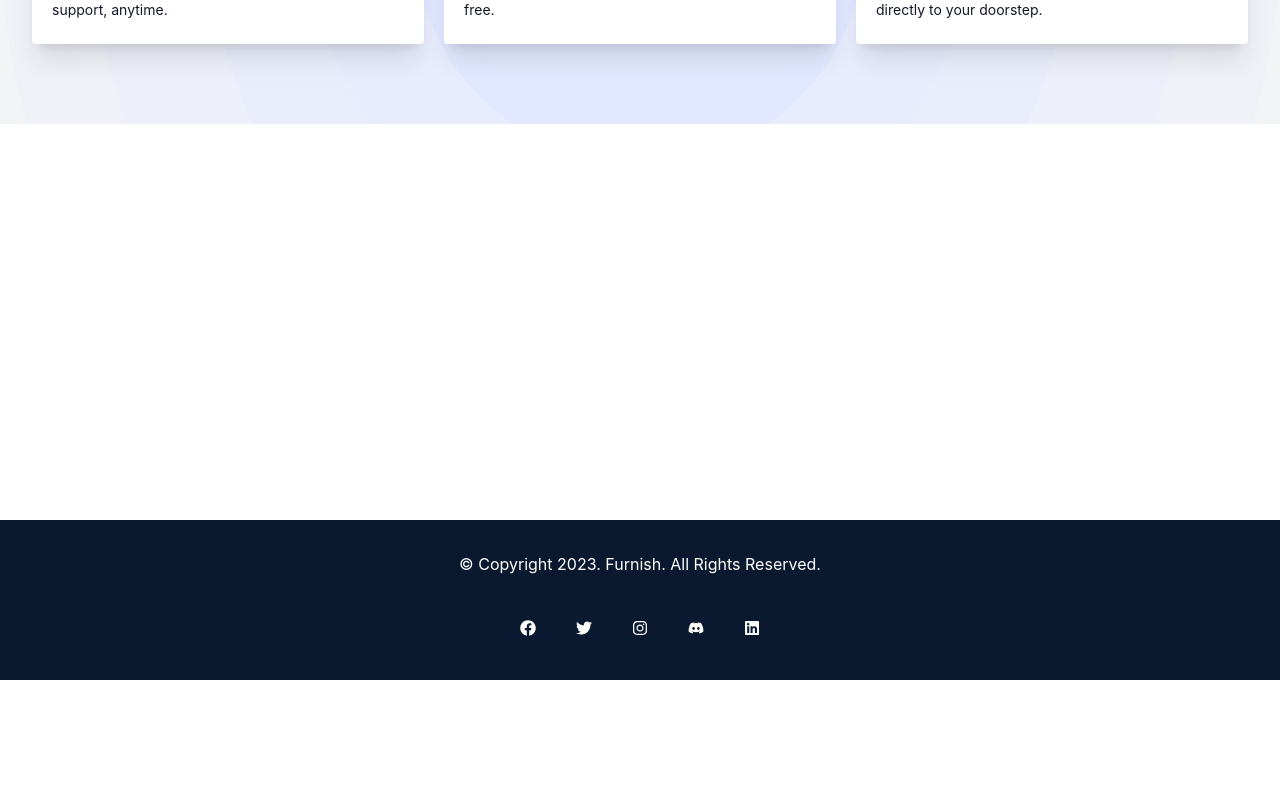
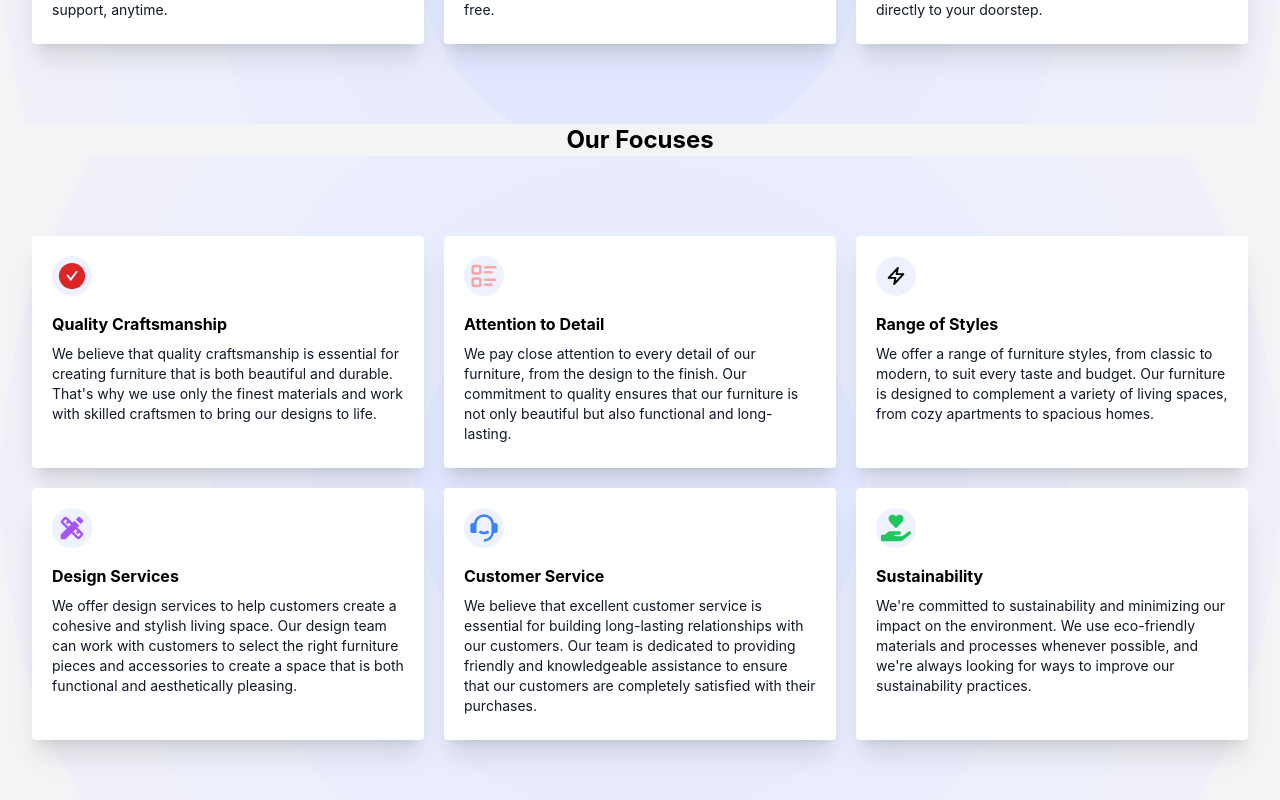
Before and after one commit to zobayertihan/Furnish, a React (Create React App) app: page / in a window 1280 px wide. Shown: the part 360-1160 px from the top of the page. Before the commit the page ends 1040 px from the top, so only its background shows below. Built offline with nearby package versions, Linux system fonts and the light colour scheme.

Commit message:
Homepage updated

```diff
--- a/src/pages/Home/Home.js
+++ b/src/pages/Home/Home.js
@@ -96,7 +96,133 @@ const Home = () => {
                     </div>
                 </div>
             </div>
-
+            <div className="bg-gray-100">
+                <h1 className='text-center m-auto text-black text-2xl font-bold'>Our Focuses</h1>
+                <div className="relative px-4 py-16 mx-auto sm:max-w-xl md:max-w-full lg:max-w-screen-xl md:px-24 lg:px-8 lg:py-20">
+                    <div className="absolute inset-x-0 top-0 items-center justify-center hidden overflow-hidden md:flex md:inset-y-0">
+                        <svg
+                            viewBox="0 0 88 88"
+                            className="w-full max-w-screen-xl text-indigo-100"
+                        >
+                            <circle fill="currentColor" cx="44" cy="44" r="15.5" />
+                            <circle
+                                fillOpacity="0.2"
+                                fill="currentColor"
+                                cx="44"
+                                cy="44"
+                                r="44"
+                            />
+                            <circle
+                                fillOpacity="0.2"
+                                fill="currentColor"
+                                cx="44"
+                                cy="44"
+                                r="37.5"
+                            />
+                            <circle
+                                fillOpacity="0.3"
+                                fill="currentColor"
+                                cx="44"
+                                cy="44"
+                                r="29.5"
+                            />
+                            <circle
+                                fillOpacity="0.3"
+                                fill="currentColor"
+                                cx="44"
+                                cy="44"
+                                r="22.5"
+                            />
+                        </svg>
+                    </div>
+                    <div className="relative grid gap-5 sm:grid-cols-1 lg:grid-cols-3">
+                        <div className="flex flex-col justify-between overflow-hidden text-left transition-shadow duration-200 bg-white rounded shadow-xl group hover:shadow-2xl">
+                            <div className="p-5">
+                                <div className="flex items-center justify-center w-10 h-10 mb-4 rounded-full bg-indigo-50">
+                                    <AiFillCheckCircle size={30} className='text-red-600' />
+                                </div>
+                                <p className="mb-2 font-bold">Quality Craftsmanship</p>
+                                <p className="text-sm leading-5 text-gray-900">
+                                    We believe that quality craftsmanship is essential for creating furniture that is both beautiful and durable. That's why we use only the finest materials and work with skilled craftsmen to bring our designs to life.
+                                </p>
+                            </div>
+                            <div className="w-full h-1 ml-auto duration-300 origin-left transform scale-x-0 bg-deep-purple-accent-400 group-hover:scale-x-100" />
+                        </div>
+                        <div className="flex flex-col justify-between overflow-hidden text-left transition-shadow duration-200 bg-white rounded shadow-xl group hover:shadow-2xl">
+                            <div className="p-5">
+                                <div className="flex items-center justify-center w-10 h-10 mb-4 rounded-full bg-indigo-50">
+                                    <TbListDetails size={30} className='text-red-300' />
+                                </div>
+                                <p className="mb-2 font-bold">Attention to Detail</p>
+                                <p className="text-sm leading-5 text-gray-900">
+                                    We pay close attention to every detail of our furniture, from the design to the finish. Our commitment to quality ensures that our furniture is not only beautiful but also functional and long-lasting.
+                                </p>
+                            </div>
+                            <div className="w-full h-1 ml-auto duration-300 origin-left transform scale-x-0 bg-deep-purple-accent-400 group-hover:scale-x-100" />
+                        </div>
+                        <div className="flex flex-col justify-between overflow-hidden text-left transition-shadow duration-200 bg-white rounded shadow-xl group hover:shadow-2xl">
+                            <div className="p-5">
+                                <div className="flex items-center justify-center w-10 h-10 mb-4 rounded-full bg-indigo-50">
+                                    <svg
+                                        className="w-8 h-8 text-deep-purple-accent-400"
+                                        stroke="currentColor"
+                                        viewBox="0 0 52 52"
+                                    >
+                                        <polygon
+                                            strokeWidth="3"
+                                            strokeLinecap="round"
+                                            strokeLinejoin="round"
+                                            fill="none"
+                                            points="29 13 14 29 25 29 23 39 38 23 27 23"
+                                        />
+                                    </svg>
+                                </div>
+                                <p className="mb-2 font-bold">Range of Styles</p>
+                                <p className="text-sm leading-5 text-gray-900">
+                                    We offer a range of furniture styles, from classic to modern, to suit every taste and budget. Our furniture is designed to complement a variety of living spaces, from cozy apartments to spacious homes.
+                                </p>
+                            </div>
+                            <div className="w-full h-1 ml-auto duration-300 origin-left transform scale-x-0 bg-deep-purple-accent-400 group-hover:scale-x-100" />
+                        </div>
+                        <div className="flex flex-col justify-between overflow-hidden text-left transition-shadow duration-200 bg-white rounded shadow-xl group hover:shadow-2xl">
+                            <div className="p-5">
+                                <div className="flex items-center justify-center w-10 h-10 mb-4 rounded-full bg-indigo-50">
+                                    <MdDesignServices size={30} className='text-purple-500' />
+                                </div>
+                                <p className="mb-2 font-bold">Design Services</p>
+                                <p className="text-sm leading-5 text-gray-900">
+                                    We offer design services to help customers create a cohesive and stylish living space. Our design team can work with customers to select the right furniture pieces and accessories to create a space that is both functional and aesthetically pleasing.
+                                </p>
+                            </div>
+                            <div className="w-full h-1 ml-auto duration-300 origin-left transform scale-x-0 bg-deep-purple-accent-400 group-hover:scale-x-100" />
+                        </div>
+                        <div className="flex flex-col justify-between overflow-hidden text-left transition-shadow duration-200 bg-white rounded shadow-xl group hover:shadow-2xl">
+                            <div className="p-5">
+                                <div className="flex items-center justify-center w-10 h-10 mb-4 rounded-full bg-indigo-50">
+                                    <RiCustomerService2Fill size={30} className='text-blue-500' />
+                                </div>
+                                <p className="mb-2 font-bold">Customer Service</p>
+                                <p className="text-sm leading-5 text-gray-900">
+                                    We believe that excellent customer service is essential for building long-lasting relationships with our customers. Our team is dedicated to providing friendly and knowledgeable assistance to ensure that our customers are completely satisfied with their purchases.
+                                </p>
+                            </div>
+                            <div className="w-full h-1 ml-auto duration-300 origin-left transform scale-x-0 bg-deep-purple-accent-400 group-hover:scale-x-100" />
+                        </div>
+                        <div className="flex flex-col justify-between overflow-hidden text-left transition-shadow duration-200 bg-white rounded shadow-xl group hover:shadow-2xl">
+                            <div className="p-5">
+                                <div className="flex items-center justify-center w-10 h-10 mb-4 rounded-full bg-indigo-50">
+                                    <FaHandHoldingHeart size={30} className='text-green-500' />
+                                </div>
+                                <p className="mb-2 font-bold">Sustainability</p>
+                                <p className="text-sm leading-5 text-gray-900">
+                                    We're committed to sustainability and minimizing our impact on the environment. We use eco-friendly materials and processes whenever possible, and we're always looking for ways to improve our sustainability practices.
+                                </p>
+                            </div>
+                            <div className="w-full h-1 ml-auto duration-300 origin-left transform scale-x-0 bg-deep-purple-accent-400 group-hover:scale-x-100" />
+                        </div>
+                    </div>
+                </div>
+            </div>
         </div>
     );
 };
```
